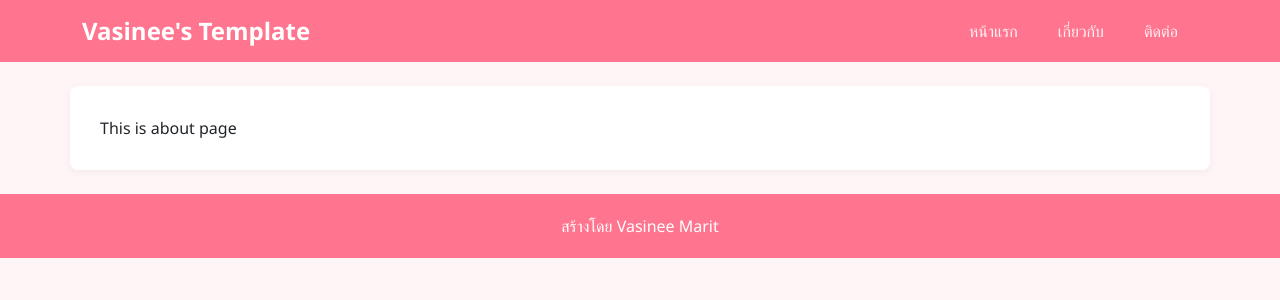
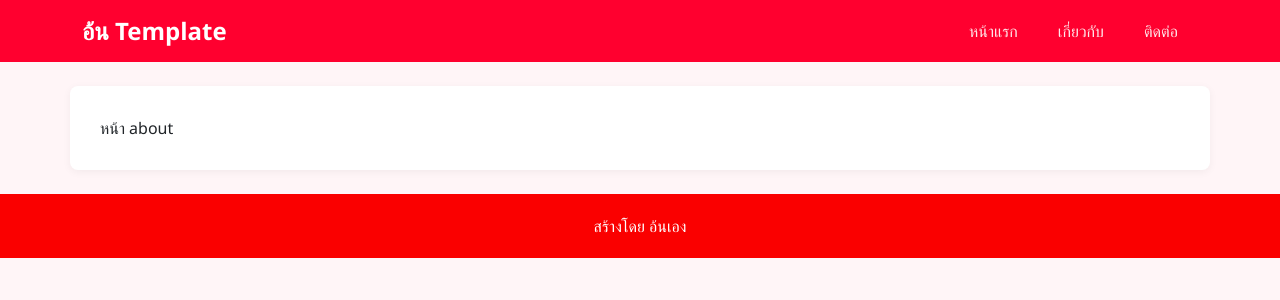
Before and after one commit to Kabanex003/my_django_template, a Django app: page /about/ in a window 1280 px wide. Shown: the top 300 px of the page. Run offline with Django 5.2, Linux system fonts and the light colour scheme.

Commit message:
little Rabbit

```diff
--- a/templates/about.html
+++ b/templates/about.html
@@ -1,4 +1,4 @@
 {% extends "base.html" %}
 
 <!---->
-{% block content %} This is about page {% endblock  %}
+{% block content %} หน้า about {% endblock  %}
--- a/templates/base.html
+++ b/templates/base.html
@@ -3,7 +3,7 @@
 <head>
     <meta charset="UTF-8">
     <meta name="viewport" content="width=device-width, initial-scale=1.0">
-    <title>{% block title %}My Django | Vasinee Marit{% endblock %}</title>
+    <title>{% block title %}My Django | อ้นเอง{% endblock %}</title>
 
     <!-- Bootstrap CSS -->
     <link href="https://cdn.jsdelivr.net/npm/bootstrap@5.3.0/dist/css/bootstrap.min.css" rel="stylesheet">
@@ -16,7 +16,7 @@
         }
 
         .navbar {
-            background-color: #ff758f; /* สีชมพูสด */
+            background-color:rgb(255, 0, 47); /* สีชมพูสด */
         }
 
         .navbar-brand {
@@ -46,7 +46,7 @@
         }
 
         footer {
-            background-color: #ff758f; /* สีชมพูเดียวกับ navbar */
+            background-color:rgb(250, 0, 0); /* สีชมพูเดียวกับ navbar */
             color: white;
             padding: 20px 0;
         }
@@ -57,17 +57,17 @@
         }
 
         h1, h2, h3 {
-            color: #d23669; /* สีชมพูเข้ม */
+            color:rgb(255, 0, 0); /* สีชมพูเข้ม */
         }
 
         .btn-primary {
-            background-color: #ff758f;
-            border-color: #ff758f;
+            background-color:rgb(255, 0, 0);
+            border-color:rgb(255, 0, 0);
         }
 
         .btn-primary:hover {
-            background-color: #e6678d;
-            border-color: #e6678d;
+            background-color:rgb(254, 0, 0);
+            border-color:rgb(255, 0, 0);
         }
     </style>
 
@@ -79,7 +79,7 @@
     <nav class="navbar navbar-expand-lg navbar-dark">
         <div class="container">
             <a class="navbar-brand" href="/">
-                Vasinee's Template
+                อ้น Template
             </a>
             <button class="navbar-toggler" type="button" data-bs-toggle="collapse" data-bs-target="#navbarNav">
                 <span class="navbar-toggler-icon"></span>
@@ -106,7 +106,7 @@
     {% block footer %}
     <footer>
         <div class="container text-center">
-            <p>สร้างโดย Vasinee Marit{{ now|date:"Y" }}</p>
+            <p>สร้างโดย อ้นเอง{{ now|date:"Y" }}</p>
         </div>
     </footer>
     {% endblock %}
--- a/templates/contact.html
+++ b/templates/contact.html
@@ -1,4 +1,4 @@
 {% extends "base.html" %}
 
 <!---->
-{% block content %} This is contact page {% endblock  %}
+{% block content %} หน้า contact {% endblock  %}
--- a/templates/index.html
+++ b/templates/index.html
@@ -1,4 +1,4 @@
 {% extends "base.html" %}
 
 <!---->
-{% block content %} This is index page {% endblock  %}
+{% block content %} นี่คือหน้า index ครับ {% endblock  %}
```
